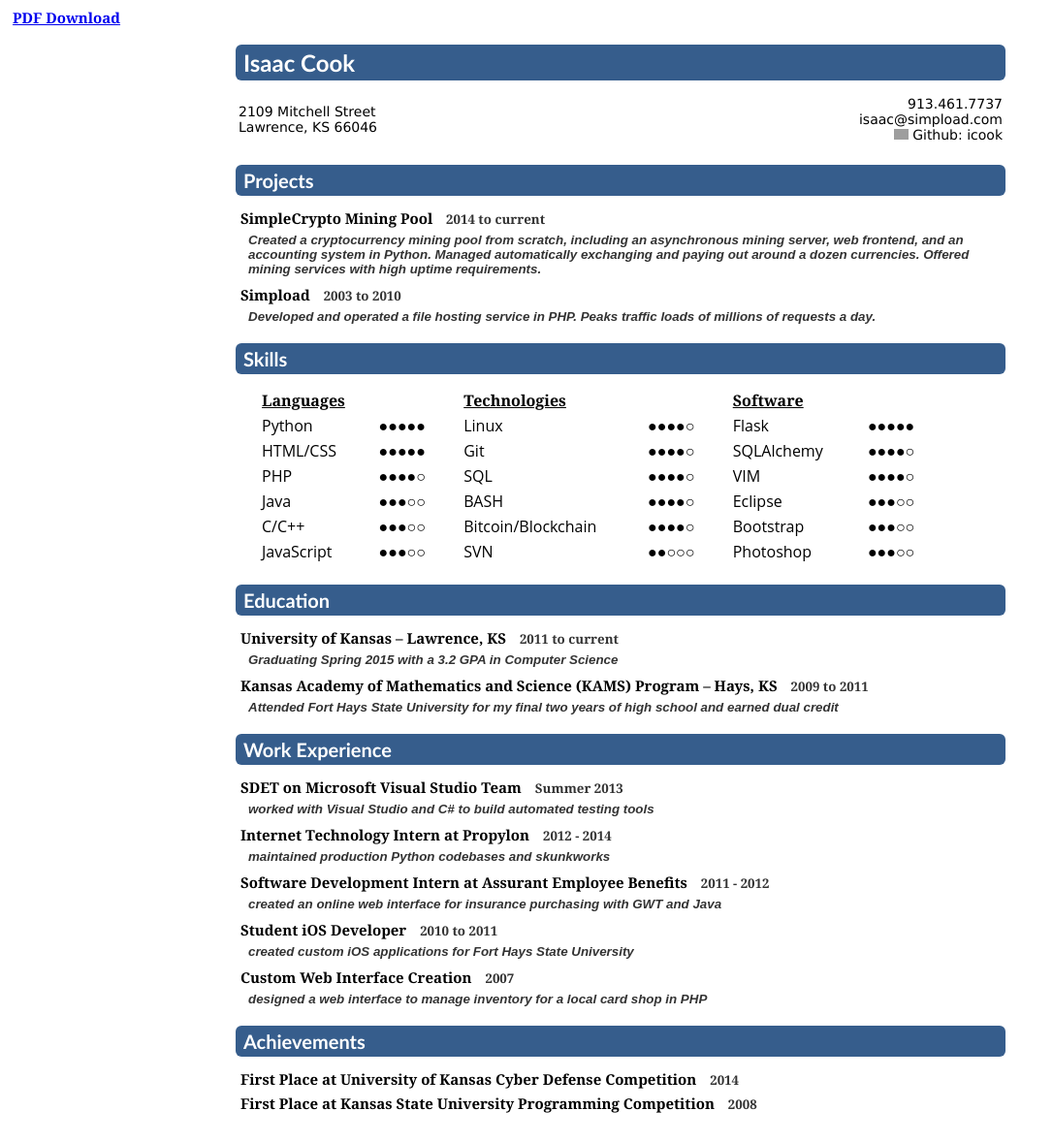
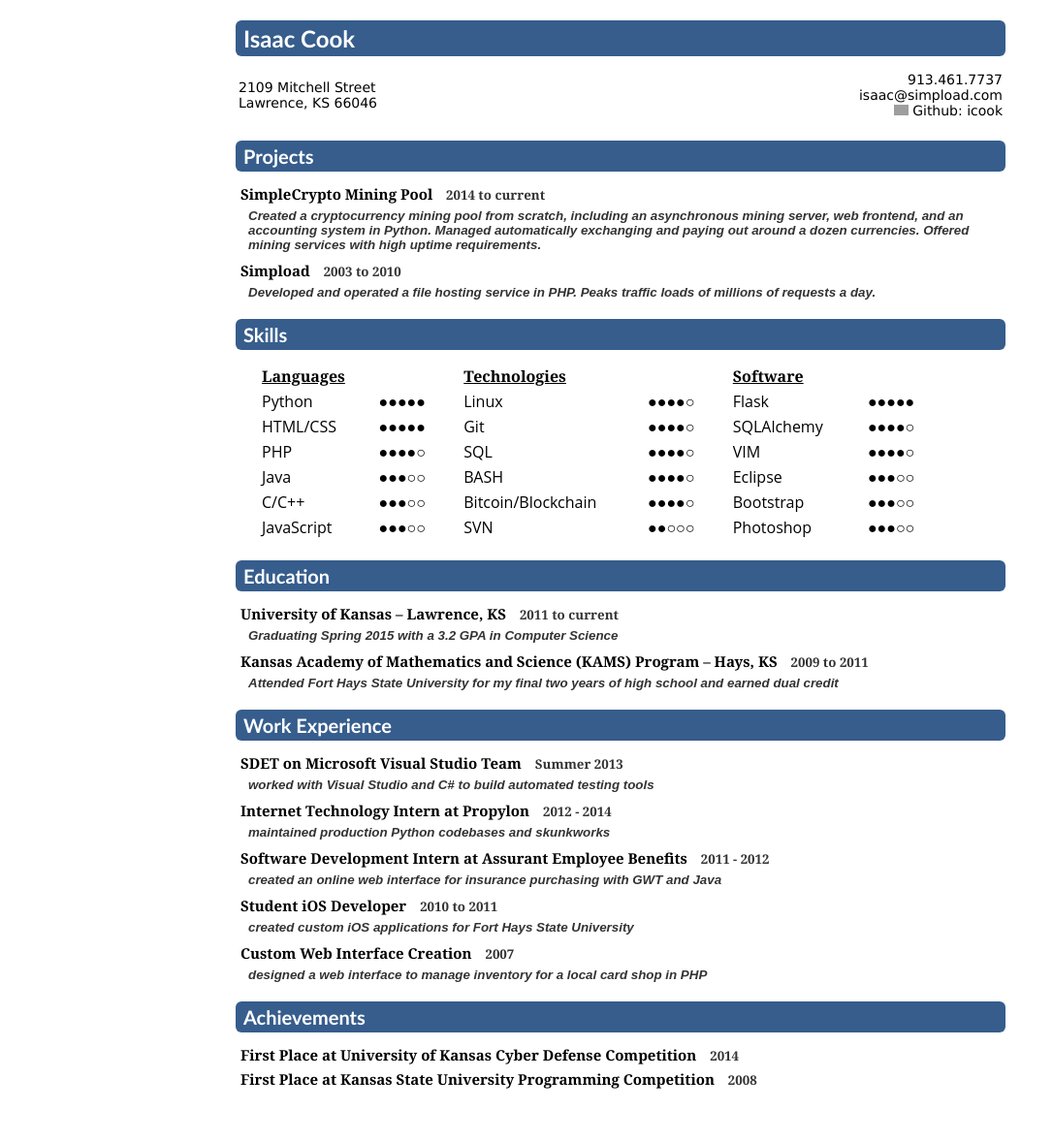
Before and after one commit to icook/personal, a Jekyll site: the page resume/index.html, which Jekyll copies as it is, in a window 1280 px wide. Shown: the whole page at 97% size, without its empty margins (0-1086 px from the left). Built offline with Jekyll 4.4.1, drawn with Linux system fonts in a browser that asks for light colours; Markdown is read by kramdown in place of the engine named in the settings; after the commit the page ends 1153 px from its top, so only the background shows below that; grey boxes are pictures that could not be loaded.

Commit message:
Remove PDF resume, it's not up to date

```diff
--- a/resume/index.html
+++ b/resume/index.html
@@ -80,7 +80,6 @@
   </style>
 </head>
 <body>
-<a href="/resume/IsaacCooksResume.pdf"><h2>PDF Download</h2></a>
 <table width="800" align="center">
   <tr>
   	<td>
```
Also changed, not shown: 1 other file.
